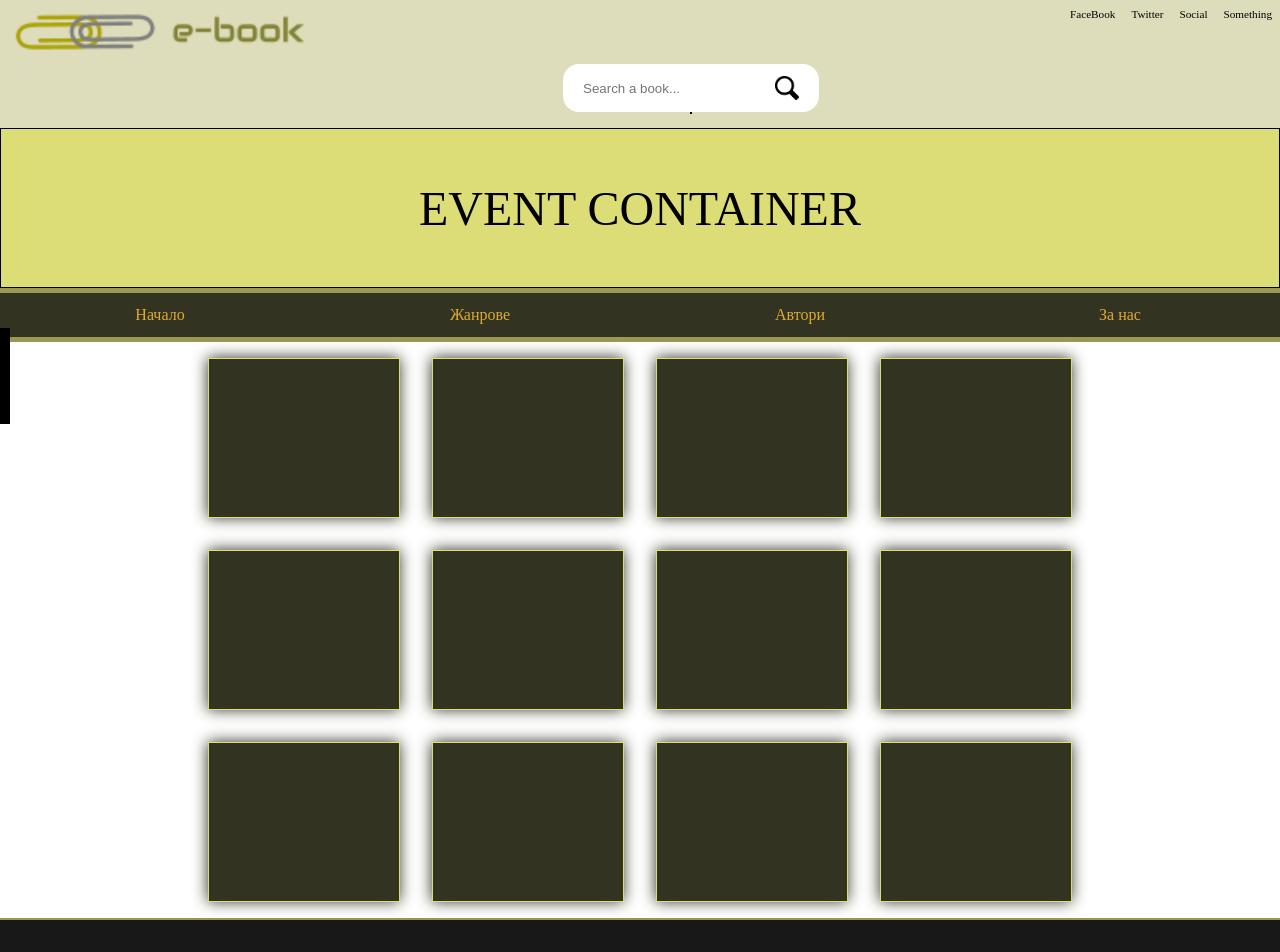
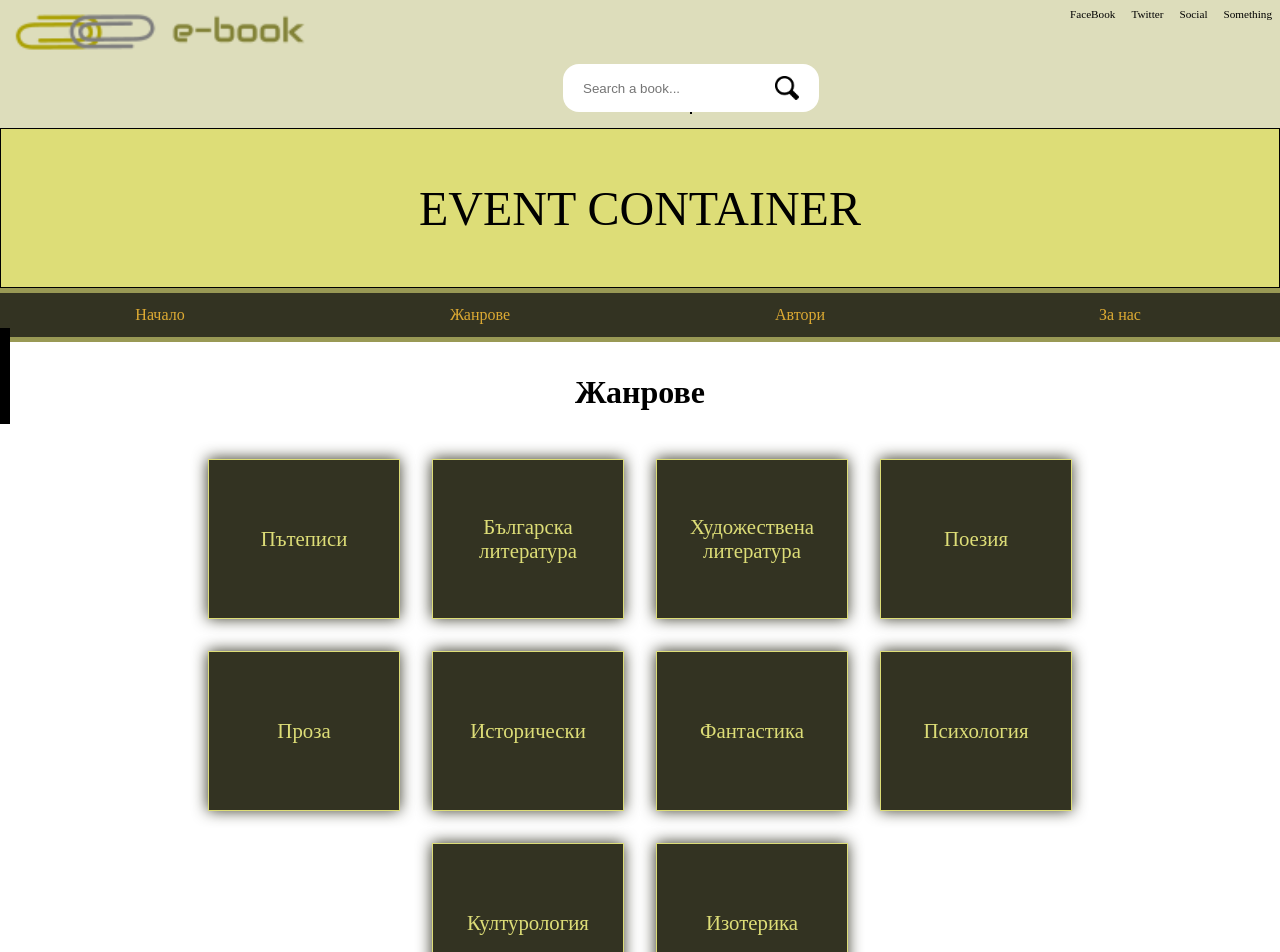
Before and after one commit to valiopld/e-book, a React (Create React App) app: page /genres in a window 1280 px wide. Shown: the top 952 px of the page. Built offline with nearby package versions, Linux system fonts and the light colour scheme.

Commit message:
add genre boxes in genres-page

```diff
--- a/src/components/Box/Box.css
+++ b/src/components/Box/Box.css
@@ -6,6 +6,12 @@
   border: 1px solid var(--whiteYellow);
   box-shadow: 0 0 0.9rem 0.01rem var(--dark);
   transition: all 0.5s;
+  display: flex;
+  justify-content: center;
+  align-items: center;
+  text-align: center;
+  font-size: 1.3rem;
+  color: var(--whiteYellow);
 }
 .Box:hover {
   cursor: pointer;
--- a/src/components/Box/Box.jsx
+++ b/src/components/Box/Box.jsx
@@ -2,6 +2,6 @@ import React from "react";
 
 import "./Box.css";
 
-export const Box = () => {
-  return <div className="Box"></div>;
+export const Box = ({ text }) => {
+  return <div className="Box">{text}</div>;
 };
--- a/src/pages/genres/genres-page.css
+++ b/src/pages/genres/genres-page.css
@@ -1,4 +1,13 @@
 .genres-page {
+  display: flex;
+  flex-direction: column;
+  justify-content: center;
+  align-items: center;
+}
+.genres-page h1 {
+  margin: 2rem;
+}
+.genres-page .boxes {
   display: flex;
   width: 100%;
   justify-content: center;
--- a/src/pages/genres/genres-page.jsx
+++ b/src/pages/genres/genres-page.jsx
@@ -7,18 +7,19 @@ import { Box } from "../../components/Box/Box";
 const GenresPage = () => {
   return (
     <div className="genres-page">
-      <Box />
-      <Box />
-      <Box />
-      <Box />
-      <Box />
-      <Box />
-      <Box />
-      <Box />
-      <Box />
-      <Box />
-      <Box />
-      <Box />
+      <h1>Жанрове</h1>
+      <div className="boxes">
+        <Box text="Пътеписи" />
+        <Box text="Българска литература" />
+        <Box text="Художествена литература" />
+        <Box text="Поезия" />
+        <Box text="Проза" />
+        <Box text="Исторически" />
+        <Box text="Фантастика" />
+        <Box text="Психология" />
+        <Box text="Културология" />
+        <Box text="Изотерика" />
+      </div>
     </div>
   );
 };
```
